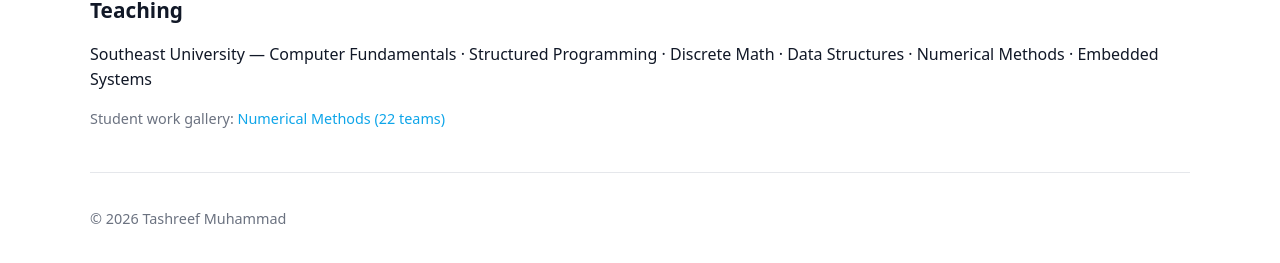
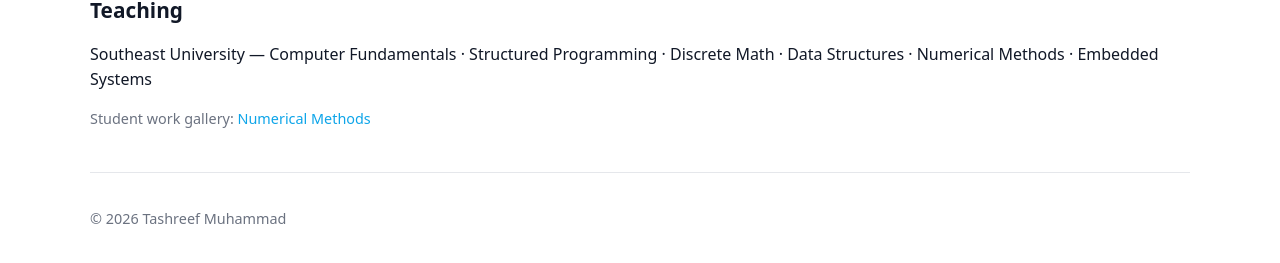
Before and after one commit to TashreefMuhammad/tashreefmuhammad.github.io, a Jekyll site: the page built from index.html, in a window 1280 px wide and 900 px high, scrolled down 964 px. Shown: the part 616-879 px from the top of the window. Built offline with Jekyll 4.4.1, drawn with Linux system fonts in a browser that asks for light colours.

Commit message:
Update student gallery link and label
Point the Teaching section's student work gallery to the renamed repository (SEU-Numerical-Methods-Assignment-Library) and simplify the link text by removing the '(22 teams)' suffix.

```diff
--- a/index.html
+++ b/index.html
@@ -97,7 +97,7 @@
   <section aria-labelledby="teaching" class="section" id="teaching">
     <h2 id="teaching">Teaching</h2>
     <p>Southeast University — Computer Fundamentals · Structured Programming · Discrete Math · Data Structures · Numerical Methods · Embedded Systems</p>
-    <p class="muted small">Student work gallery: <a href="https://tashreefmuhammad.github.io/SEU-Numerical-Methods-Summer2025-Assignment-Library/">Numerical Methods (22 teams)</a></p>
+    <p class="muted small">Student work gallery: <a href="https://tashreefmuhammad.github.io/SEU-Numerical-Methods-Assignment-Library/">Numerical Methods</a></p>
   </section>
 
 </main>
```
